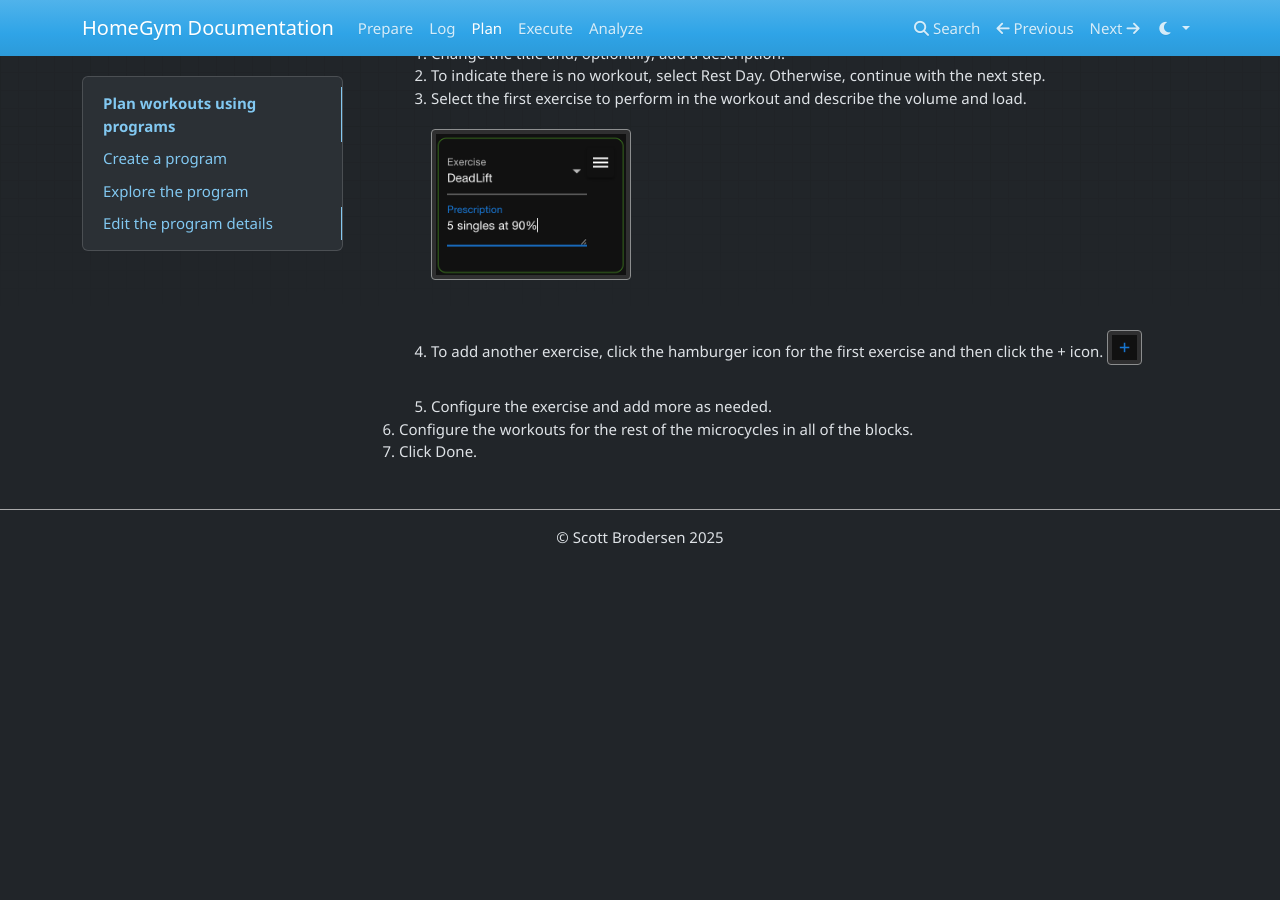
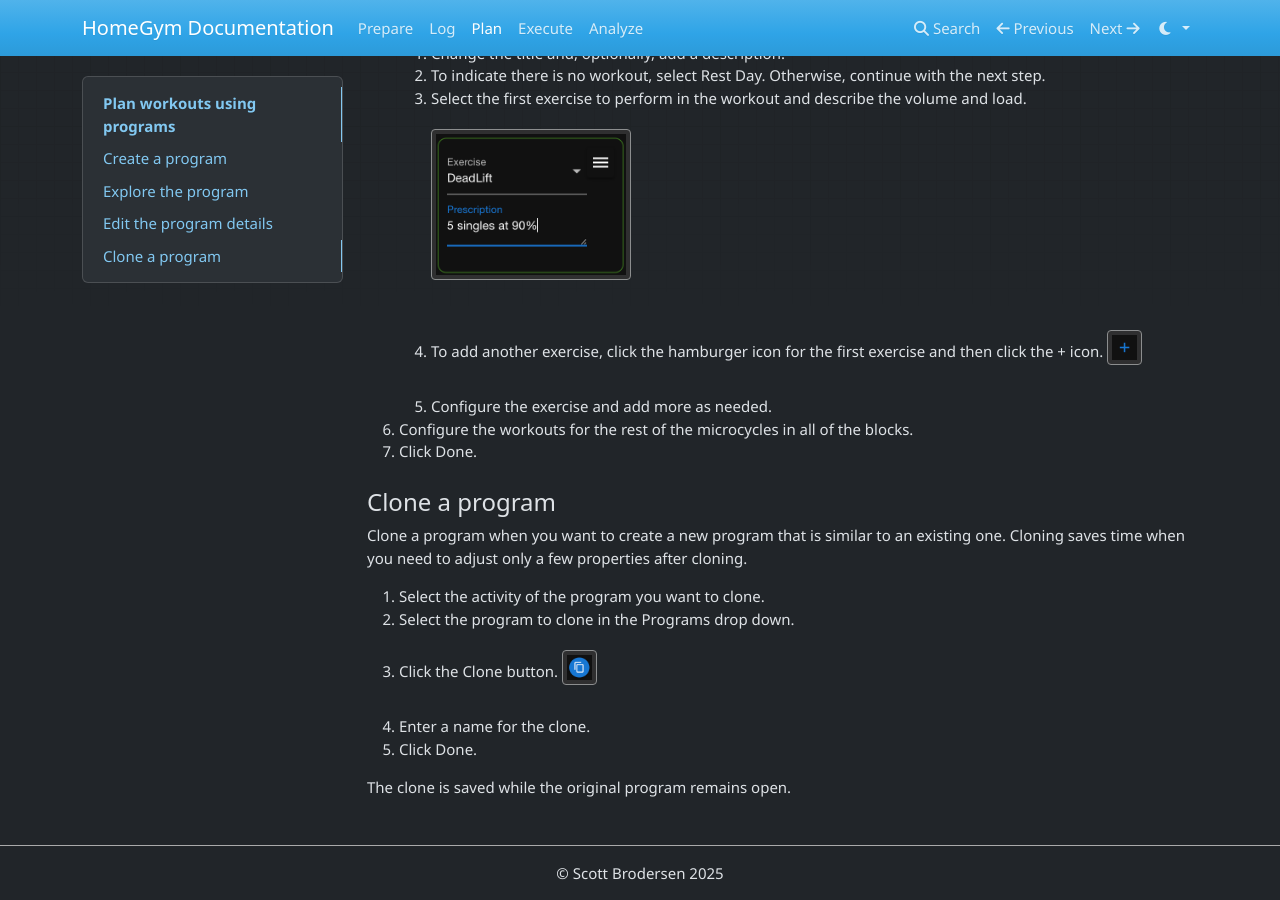
Before and after one commit to scottbrodersen/homegym, an MkDocs documentation site: the page built from docs/mkdocs/src/programs.md, in a window 1280 px wide and 900 px high, scrolled down 3757 px. Built offline with MkDocs 1.6.1, drawn with Linux system fonts in a browser that asks for light colours; nearby versions of some CDN libraries; before the commit the page ends 4321 px from its top, so only the background shows below that.

Commit message:
add clone docs

```diff
--- a/docs/mkdocs/src/programs.md
+++ b/docs/mkdocs/src/programs.md
@@ -54,3 +54,15 @@ A program is created using the structure that you prescribed. You can now explor
    5. Configure the exercise and add more as needed.</ol>
 6. Configure the workouts for the rest of the microcycles in all of the blocks.
 7. Click Done.
+
+## Clone a program
+
+Clone a program when you want to create a new program that is similar to an existing one. Cloning saves time when you need to adjust only a few properties after cloning.
+
+1. Select the activity of the program you want to clone.
+1. Select the program to clone in the Programs drop down.
+1. Click the Clone button. <img src="../img/btn_clone.png" width="35"/>
+1. Enter a name for the clone.
+1. Click Done.
+
+The clone is saved while the original program remains open.
```
Also changed, not shown: docs/mkdocs/src/img/btn_clone.png (added).
